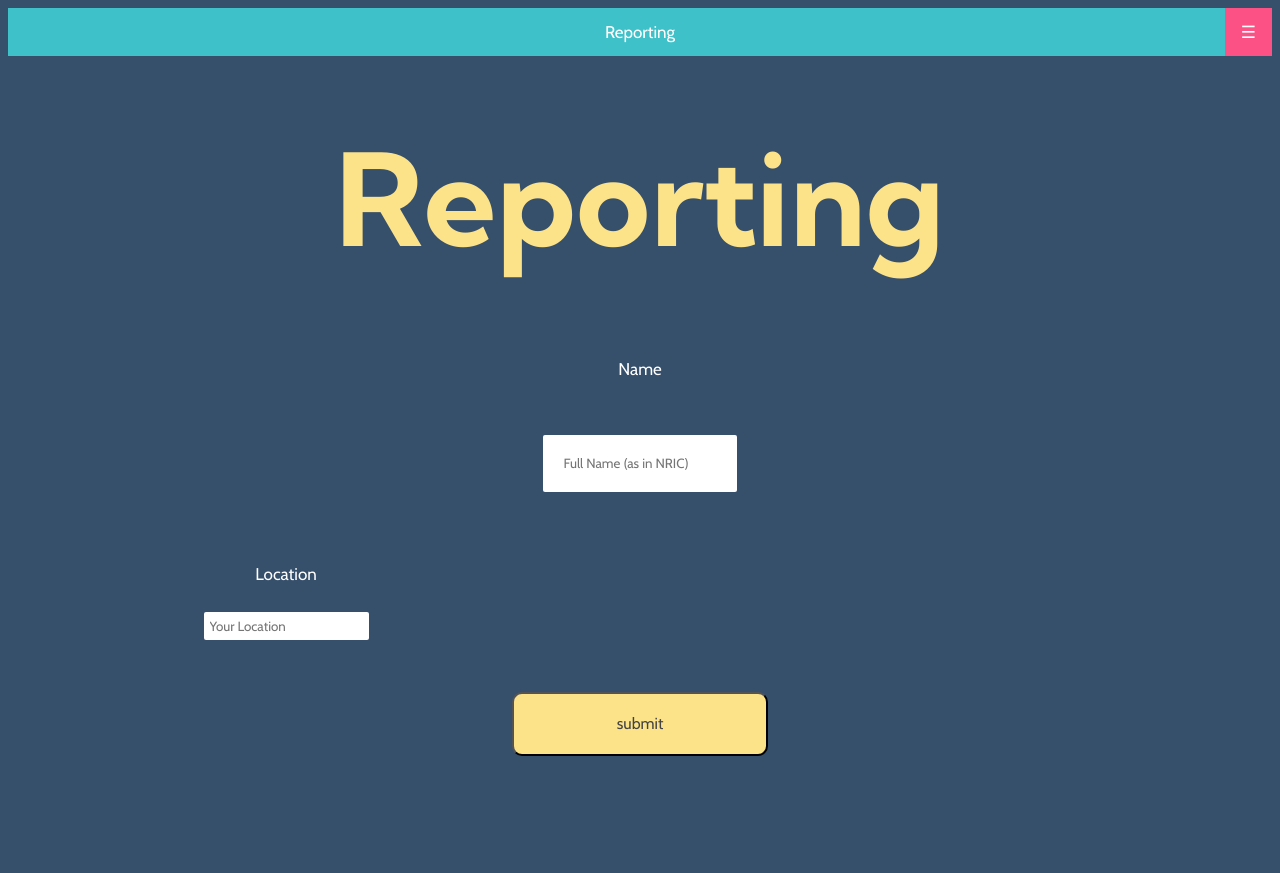
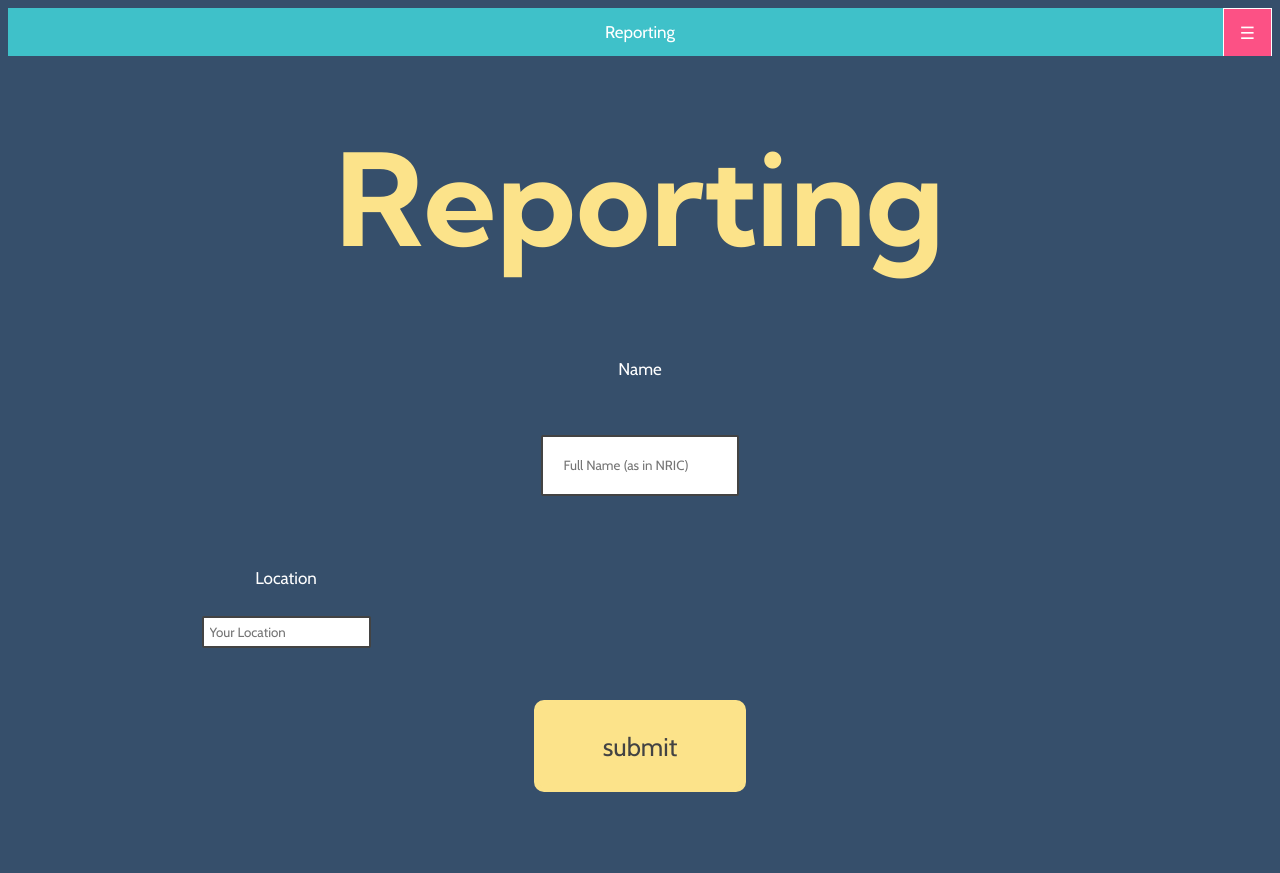
Before and after one commit to code4ny/NYSecure, a Flask app: page /reporting in a window 1280 px wide. Before the commit the page ends 756 px from the top, so only its background shows below. Run offline with Flask 2, Linux system fonts and the light colour scheme; data that the repository does not hold is empty; some libraries are stand-ins or nearby versions.

Commit message:
removed border on h1

```diff
--- a/app/static/styles.css
+++ b/app/static/styles.css
@@ -6,7 +6,6 @@ h1 {
   color: #fce38a;
   font-family: 'Kumbh Sans', sans-serif;
   font-size: 10vw;
-  border: 2px #fc5185;
   margin: 8vh 6vw;
 }
 
@@ -27,7 +26,7 @@ select {
   align-items:center;
   margin:10% 0;
   border-radius: 2px;
-  border: 2px #434343;
+  border: 2px solid #434343;
   color: #434343;
   background-color: white;
 }
@@ -42,22 +41,24 @@ input[type="text"] {
   text-align: left;
   background-color: white;
   color: #434343;
-  border: 2px #434343;
+  border: 2px solid #434343;
 }
 input[type="submit"] {
   border-radius: 10px;
-  font-size: 1em;
+  font-size: 2vw;
   font-family: 'Cabin', sans-serif;
   box-sizing: border-box;
-  width: 20vw;
+  padding: 2vw 5vw;
   background-color: #fce38a;
   color: #434343;
+  border: 5px solid #fce38a;
 }
 input[type="submit"]:hover {
   cursor: pointer;
   background-color: white;
-  border: 2px #fce38a;
-  color: #434343;
+  border: 5px solid #fce38a;
+  color: #fce38a;
+  text-shadow: 0 2px 2px #00000080;
 }
 .topnav {
   overflow: hidden;
@@ -80,7 +81,7 @@ input[type="submit"]:hover {
 /* style the hamburger menu */
 .topnav a.icon {
   background: #fc5185;
-  border: 2px white;
+  border: 1px solid white;
   display: block;
   position: absolute;
   font-family: 'Cabin', sans-serif;
```
